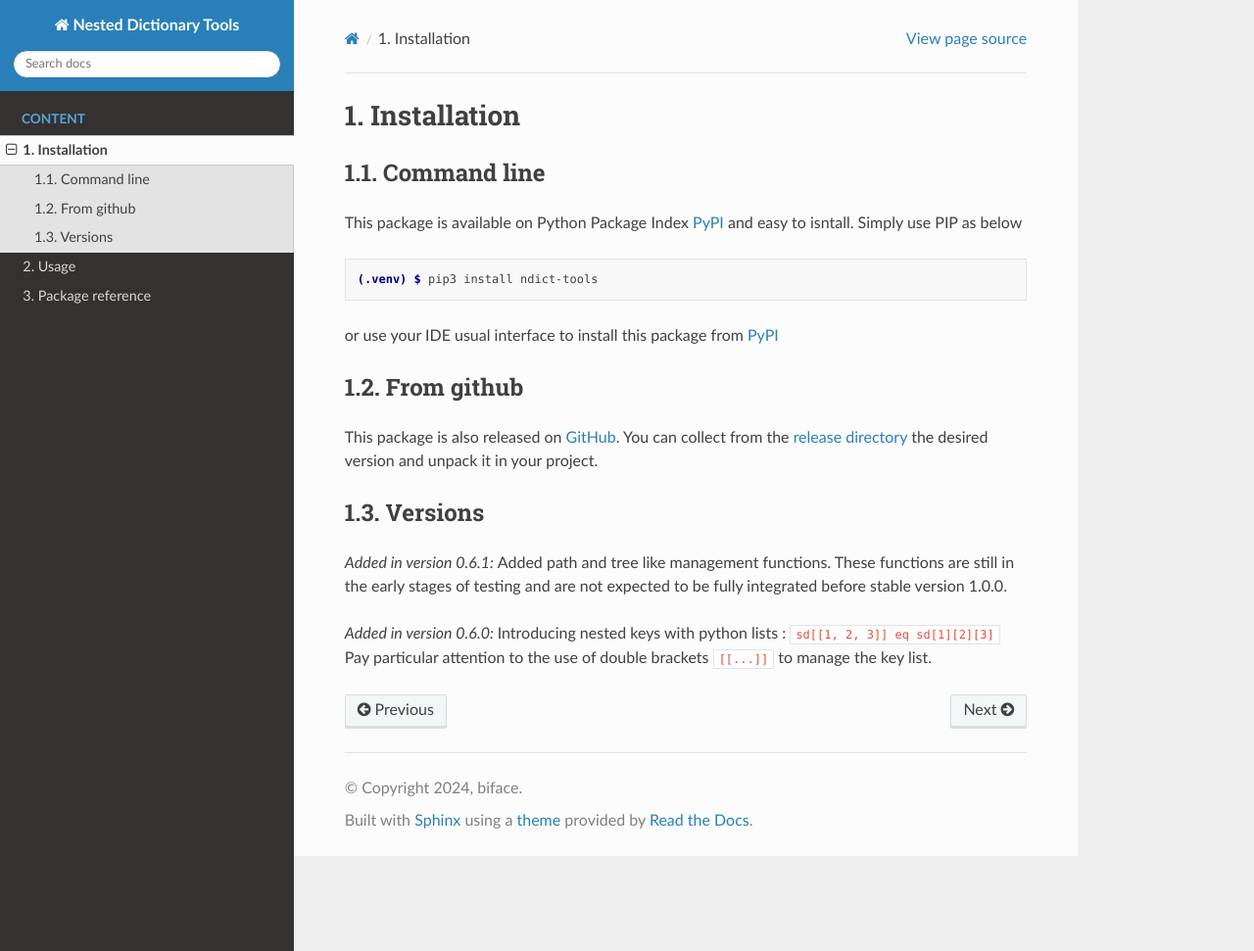
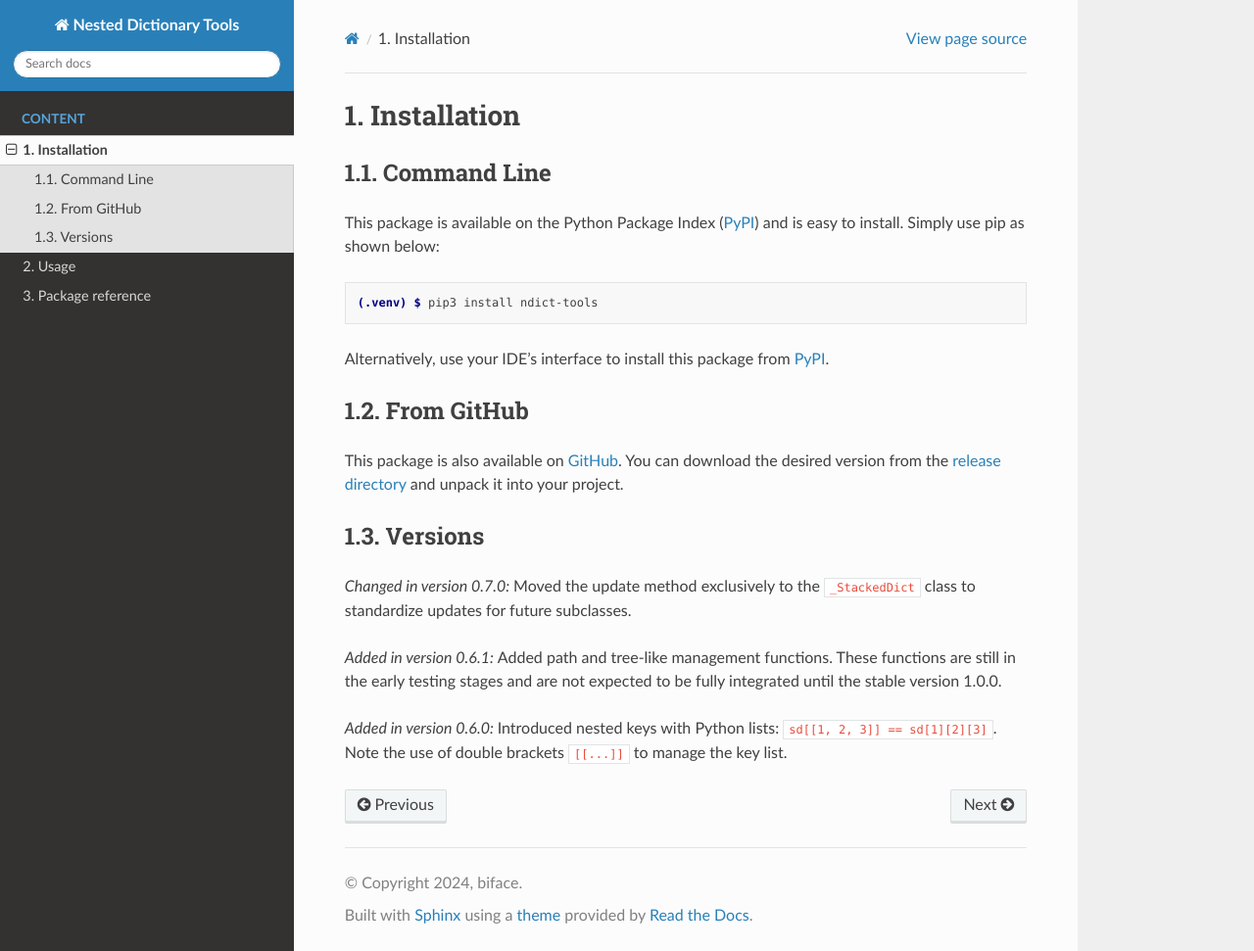
Before and after one commit to biface/ndt, a Sphinx documentation site: the page built from docs/source/install.rst, in a window 1280 px wide and 971 px high. Shown: the whole window at 98% size. Built offline with Sphinx 7.4.7 and the Read the Docs theme 3.1.0, drawn with Linux system fonts in a browser that asks for light colours.

Commit message:
Docs:Updated to fit to release 0.7.0

```diff
--- a/docs/source/api.rst
+++ b/docs/source/api.rst
@@ -53,4 +53,3 @@ Core
 .. autoclass:: NestedDictionary
 
     .. automethod:: __str__()
-    .. automethod:: update()
--- a/docs/source/install.rst
+++ b/docs/source/install.rst
@@ -1,32 +1,33 @@
 Installation
 ============
 
-Command line
+Command Line
 ------------
 
-This package is available on Python Package Index PyPI_ and easy to isntall. Simply use PIP as below
+This package is available on the Python Package Index (PyPI_) and is easy to install. Simply use pip as shown below:
 
 .. code-block:: console
 
     (.venv) $ pip3 install ndict-tools
 
-or use your IDE usual interface to install this package from PyPI_
+Alternatively, use your IDE's interface to install this package from PyPI_.
 
 .. _PyPI: https://pypi.org/project/ndict-tools/
 
-From github
+From GitHub
 -----------
 
-This package is also released on `GitHub <https://github.com/biface/ndt>`_. You can collect from
-the `release directory <https://github.com/biface/ndt/releases>`_ the desired version and unpack
-it in your project.
+This package is also available on `GitHub <https://github.com/biface/ndt>`_. You can download the desired version from the `release directory <https://github.com/biface/ndt/releases>`_ and unpack it into your project.
 
 Versions
 --------
 
+.. versionchanged:: 0.7.0
+    Moved the update method exclusively to the ``_StackedDict`` class to standardize updates for future subclasses.
+
 .. versionadded:: 0.6.1
-    Added path and tree like management functions. These functions are still in the early stages of testing and are not
-    expected to be fully integrated before stable version 1.0.0.
+    Added path and tree-like management functions. These functions are still in the early testing stages and are not expected to be fully integrated until the stable version 1.0.0.
+
 .. versionadded:: 0.6.0
-    Introducing nested keys with python lists : ``sd[[1, 2, 3]] eq sd[1][2][3]``
-    Pay particular attention to the use of double brackets ``[[...]]`` to manage the key list.
+    Introduced nested keys with Python lists: ``sd[[1, 2, 3]] == sd[1][2][3]``.
+    Note the use of double brackets ``[[...]]`` to manage the key list.
```
